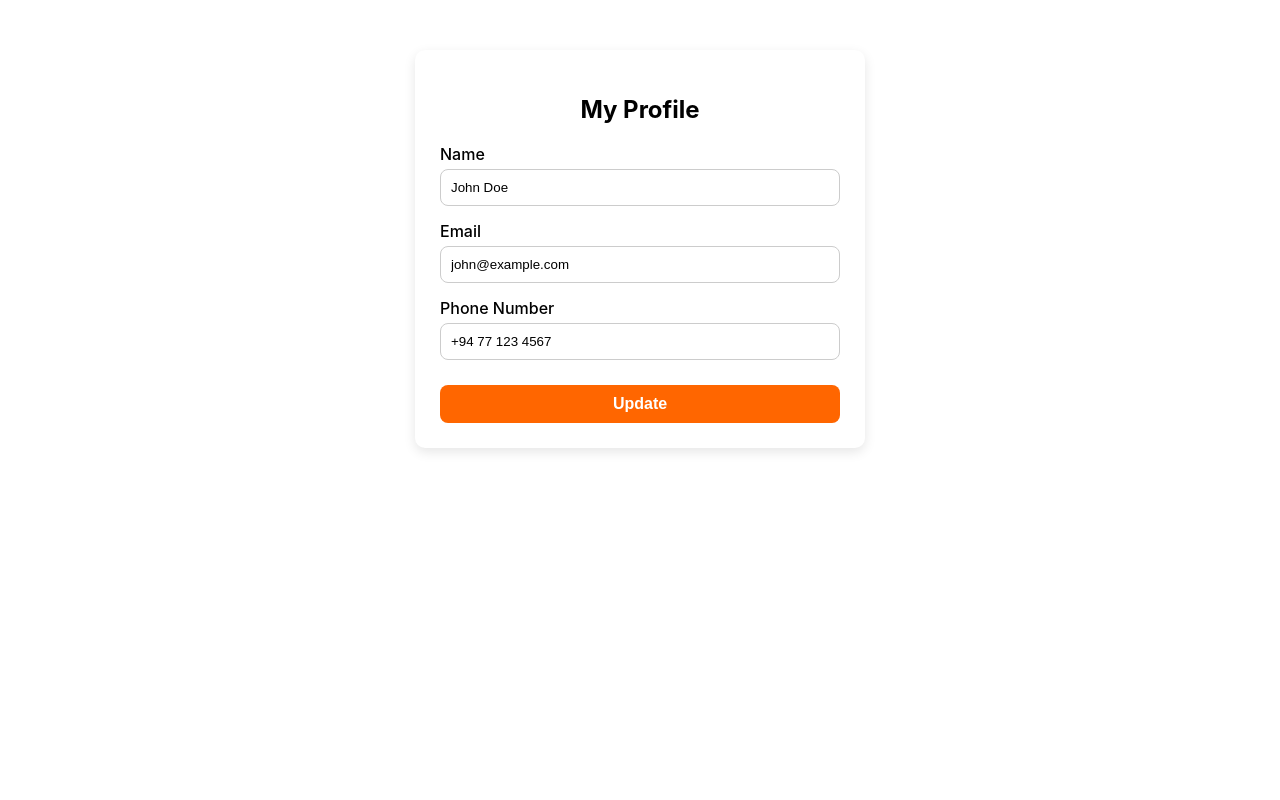
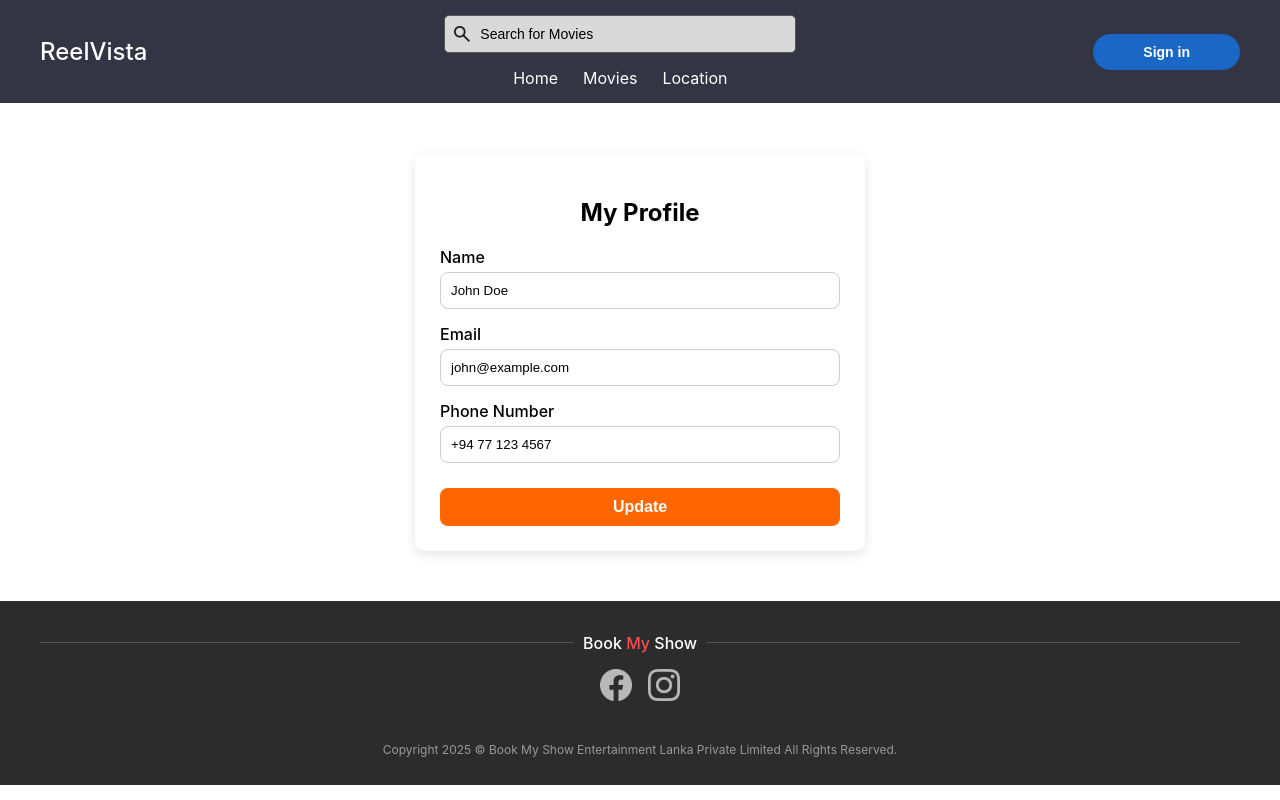
Before and after one commit to hansadisr/Smart-Seat-Booking-Web-for-Film-Halls, a React (Create React App) app: page /profile in a window 1280 px wide. Built offline with nearby package versions, Linux system fonts and the light colour scheme.

Commit message:
Add nav bar

```diff
--- a/src/pages/Profile.js
+++ b/src/pages/Profile.js
@@ -1,4 +1,6 @@
 import React, { useState } from 'react';
+import Navbar from '../components/Navbar';
+import Footer from '../components/Footer';
 import '../styles/Profile.css';
 
 const Profile = () => {
@@ -22,6 +24,8 @@
   };
 
   return (
+    <div className="profile-page">
+      <Navbar />
       <div className="profile-container">
         <h2>My Profile</h2>
         <div className="profile-field">
@@ -58,6 +62,8 @@
           Update
         </button>
       </div>
+      <Footer />
+    </div>
   );
 };
 
```
Lines whose indentation alone changed are shown as unchanged.
